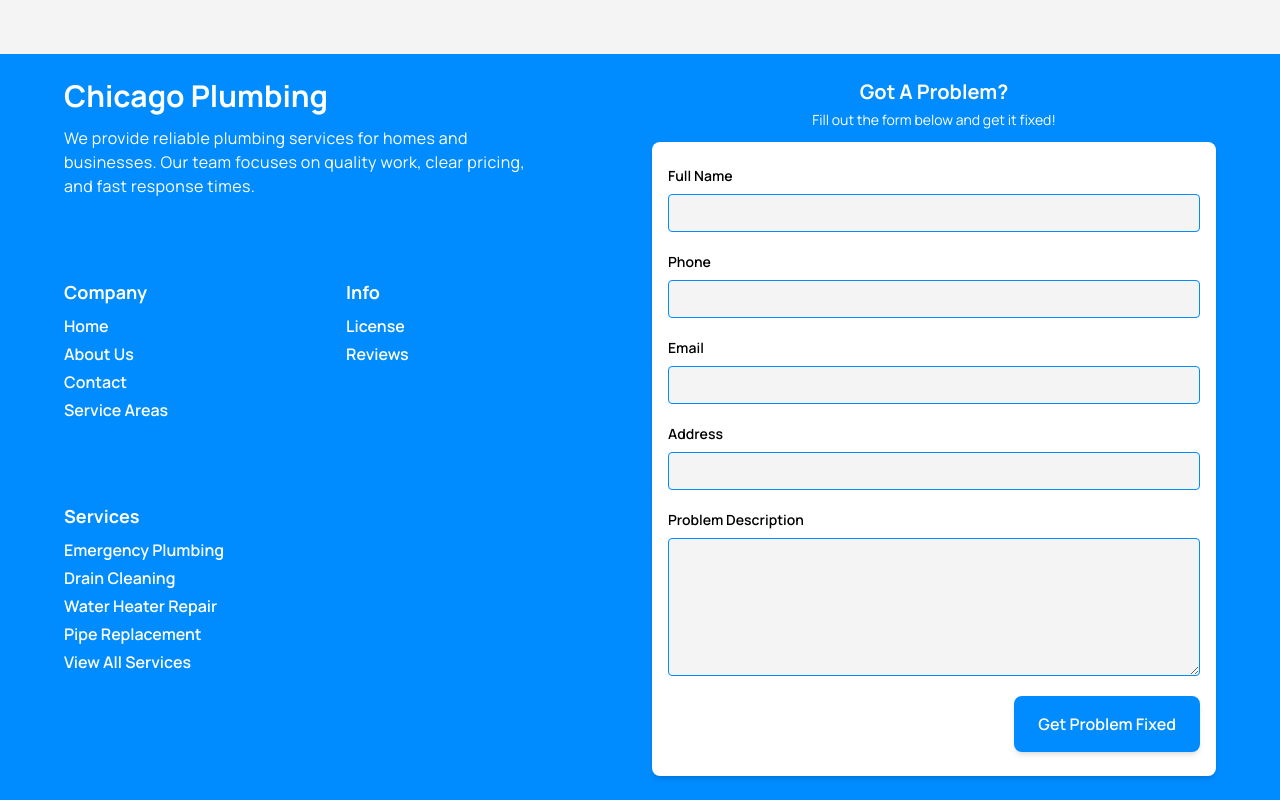
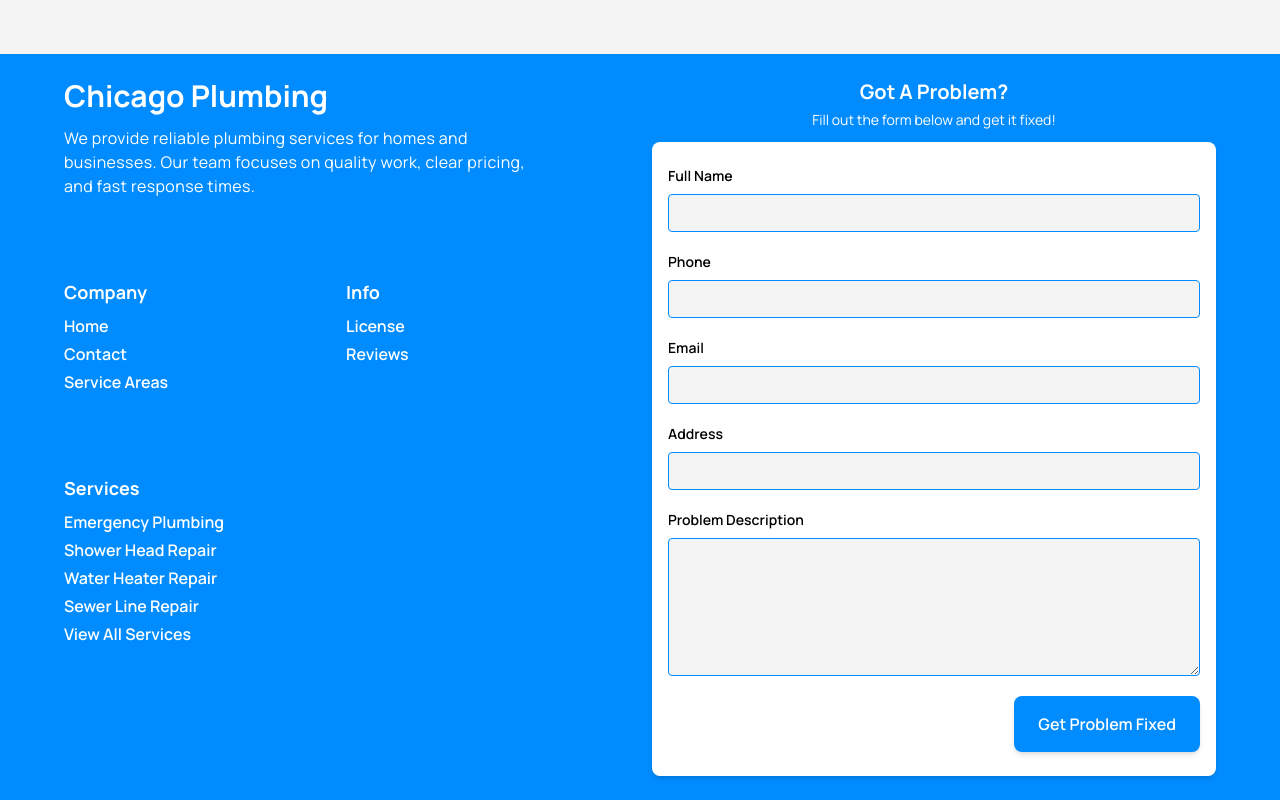
Before and after one commit to ammarr80/Chicago-Plumbing, a React (Vite) app: page / in a window 1280 px wide. Shown: the part 4358-5158 px from the top of the page. Built offline with nearby package versions, Linux system fonts and the light colour scheme.

Commit message:
fixed broken links except the 'License' one

```diff
--- a/src/reusbaleUi/Footer.jsx
+++ b/src/reusbaleUi/Footer.jsx
@@ -1,3 +1,4 @@
+import { Link } from "react-router-dom";
 export default function Footer() {
   return (
     <>
@@ -120,22 +121,17 @@ export default function Footer() {
                       <h3 className="font-bold text-lg">Company</h3>
                       <ul className="font-semibold mt-2 space-y-1">
                         <li>
-                          <a href="#" className="no-underline hover:underline">
+                          <Link to={"/"} className="no-underline hover:underline">
                             Home
-                          </a>
+                          </Link>
                         </li>
                         <li>
-                          <a href="#" className="no-underline hover:underline">
-                            About Us
-                          </a>
-                        </li>
-                        <li>
-                          <a href="#" className="no-underline hover:underline">
+                          <a href="#footer" className="no-underline hover:underline">
                             Contact
                           </a>
                         </li>
                         <li>
-                          <a href="#" className="no-underline hover:underline">
+                          <a href="#service-areas" className="no-underline hover:underline">
                             Service Areas
                           </a>
                         </li>
@@ -146,35 +142,36 @@ export default function Footer() {
   <h3 className="font-bold text-lg">Services</h3>
   <ul className="font-semibold mt-2 space-y-1">
     <li>
-                          <a href="#" className="no-underline hover:underline">
+      <Link to={"/services/emergency-plumbing"} className="no-underline hover:underline">
         Emergency Plumbing
-                          </a>
+      </Link>
     </li>
     <li>
-                          <a href="#" className="no-underline hover:underline">
-                            Drain Cleaning
-                          </a>
+      <Link to={"/services/shower-head-repair"} className="no-underline hover:underline">
+        Shower Head Repair
+      </Link>
     </li>
     <li>
-                          <a href="#" className="no-underline hover:underline">
+      <Link to={"/services/water-heater-services"} className="no-underline hover:underline">
         Water Heater Repair
-                          </a>
+      </Link>
     </li>
     <li>
-                          <a href="#" className="no-underline hover:underline">
-                            Pipe Replacement
-                          </a>
+      <Link to={"/services/sewer-line-repair"} className="no-underline hover:underline">
+        Sewer Line Repair
+      </Link>
     </li>
     <li>
-                          <a
-                            href="/services.html"
+      <Link
+        to="/services"
         className="no-underline hover:underline"
       >
         View All Services
-                          </a>
+      </Link>
     </li>
   </ul>
 </div>
+
                   </div>
 
                   <div>
@@ -186,7 +183,7 @@ export default function Footer() {
                         </a>
                       </li>
                       <li>
-                        <a href="#" className="no-underline hover:underline">
+                        <a href="#reviews" className="no-underline hover:underline">
                           Reviews
                         </a>
                       </li>
```
Lines whose indentation alone changed are shown as unchanged.
